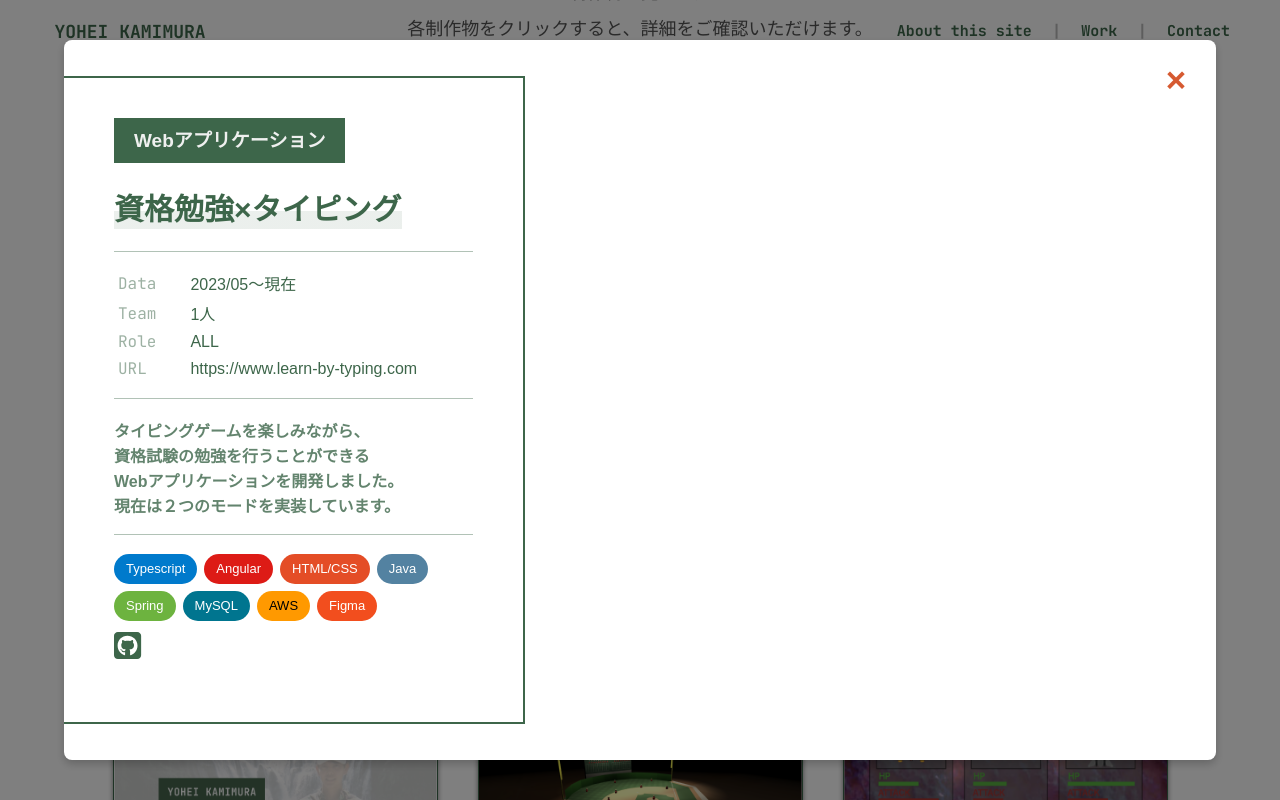
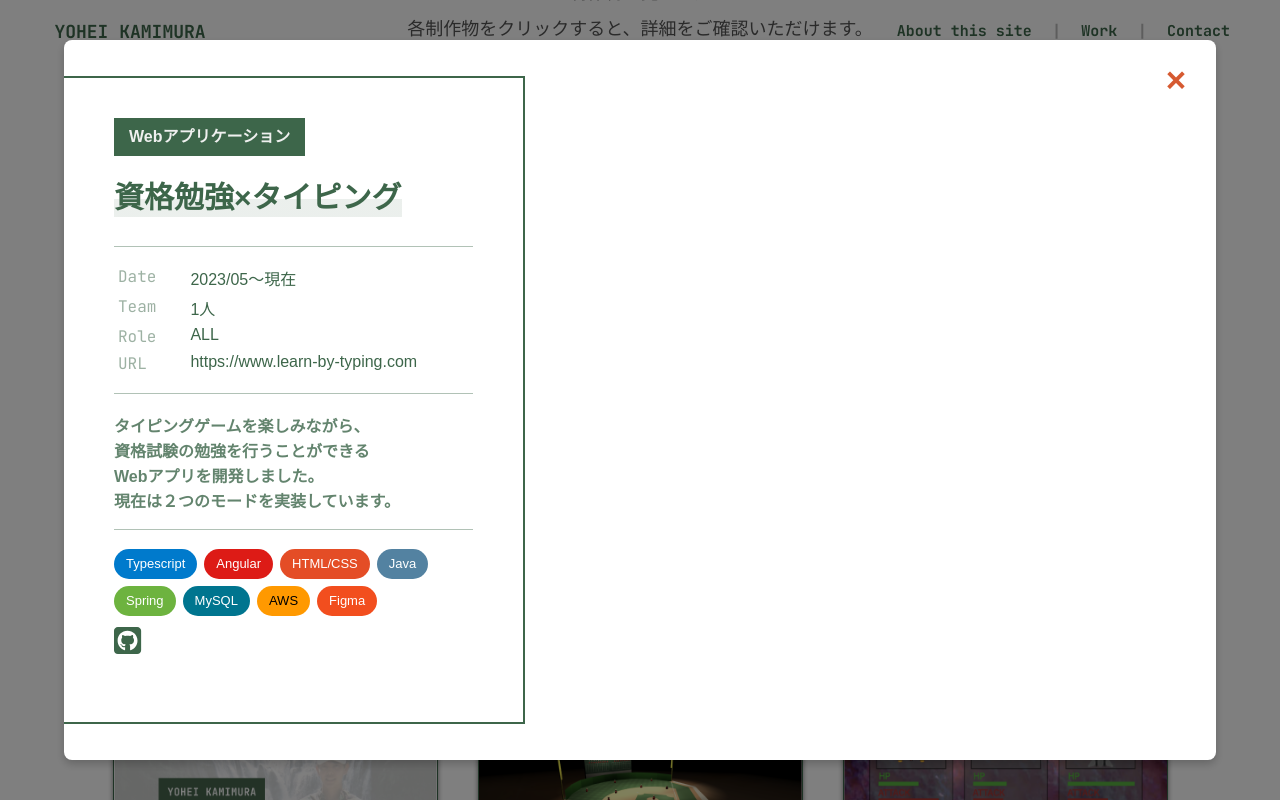
Before and after one commit to oh-my-kamimura/my-engineer-portfolio, a Next.js app: page / in a window 1280 px wide. Both pictures are taken after a click on the button 275 px from the left and 2469 px from the top of the page. Shown: the part 2069-2869 px from the top of the page. Built offline with nearby package versions, Linux system fonts and the light colour scheme; a web font is replaced by a local one.

Commit message:
add: 各モーダルごとに表示される内容が変わるように修正

```diff
--- a/src/app/components/Work.tsx
+++ b/src/app/components/Work.tsx
@@ -20,8 +20,12 @@ export default function Work() {
 						title: "資格勉強×タイピング",
 						platform: "Webアプリケーション",
 						usedService: ["Typescript", "Angular", "HTML/CSS", "Java", "Spring", "MySQL", "AWS", "Figma"],
-						description: "タイピングゲームを楽しみながら、¥n資格試験の勉強を行うことができる¥n Webアプリケーションを開発しました。¥n 現在は２つのモードを実装しています。",
-						githubUrl: "https://github.com/oh-my-kamimura/learn-by-typing/tree/master"
+						description: "タイピングゲームを楽しみながら、¥n資格試験の勉強を行うことができる¥n Webアプリを開発しました。¥n 現在は２つのモードを実装しています。",
+						githubUrl: "https://github.com/oh-my-kamimura/learn-by-typing/tree/master",
+						date: "2023/05〜現在",
+						team: "1人",
+						role: "ALL",
+						serviceUrl: "https://www.learn-by-typing.com"
 					}}
 				/>
 				<WorkCard
@@ -31,7 +35,10 @@ export default function Work() {
 						title: "研修生向けクイズサイト",
 						platform: "Webアプリケーション",
 						usedService: ["HTML/CSS", "Java", "Spring", "MySQL", "Figma"],
-						description: "新入社員研修中に開発したアプリケーションです。研修で学んだ内容をクイズ形式で振り返り、知識定着を促進するアプリケーションを開発し、社内で公開しました。"
+						description: "新入社員研修中に、有志を募って開発したWebアプリです。研修で学んだ内容をクイズ形式で振り返り、知識定着を促進するアプリです。社内で公開しました。",
+						date: "2022/6〜2022/7",
+						team: "3人",
+						role: "1. UI全般¥n2. クイズ機能、ランキング機能開発¥n3. デプロイ¥n4. スケジュール管理",
 					}}
 				/>
 				<WorkCard
@@ -42,7 +49,10 @@ export default function Work() {
 						platform: "モバイルアプリ【開発中】",
 						usedService: ["Typescript", "ReactNative", "Firebase", "Figma"],
 						description: "友人との日程調整をストレスフリーにする¥nモバイルアプリを開発しました。¥n友人同士の遊びの掲示板や、カレンダーに¥n基づいた回答機能などを備えています。",
-						githubUrl: "https://github.com/oh-my-kamimura/schedule-matching-app"
+						githubUrl: "https://github.com/oh-my-kamimura/schedule-matching-app",
+						date: "2024/6〜現在",
+						team: "2人",
+						role: "1. UI全般¥n2. ログイン、フレンド管理機能開発¥n3. イベント登録、調整機能開発¥n4. スケジュール管理",
 					}}
 				/>
 			</div>
@@ -55,7 +65,11 @@ export default function Work() {
 						platform: "Webサイト",
 						usedService: ["Typescript", "Next.js", "HTML/CSS", "Figma"],
 						description: "本サイトです。¥n自身の成果物をまとめました。",
-						githubUrl: "https://github.com/oh-my-kamimura/my-engineer-portfolio"
+						githubUrl: "https://github.com/oh-my-kamimura/my-engineer-portfolio",
+						date: "2024/11〜現在",
+						team: "1人",
+						role: "ALL",
+						serviceUrl: "https://oh-my-kamimura-portfolio.vercel.app"
 					}}
 				/>
 				<WorkCard
@@ -65,7 +79,10 @@ export default function Work() {
 						title: "野球版ゲーム",
 						platform: "Unityアプリケーション",
 						usedService: ["C#", "Unity"],
-						description: "Unityを使用して野球版ゲームを作成しました。¥nプログラムを用いて野球のルールを実装しました。"
+						description: "Unityを使用して野球版ゲームを作成しました。¥nプログラムを用いて野球のルールを実装しました。",
+						date: "2021/7〜2021/8",
+						team: "1人",
+						role: "ALL",
 					}}
 				/>
 				<WorkCard
@@ -75,7 +92,10 @@ export default function Work() {
 						title: "シューティングゲーム",
 						platform: "Webサイト",
 						usedService: ["HTML/CSS", "Javascript"],
-						description: "人生で初めて開発したWebサイトです。¥nプログラミングを好きになったきっかけでもあります。¥nシンプルなスクロール型シューティングゲームです。"
+						description: "人生で初めて開発したWebサイトです。¥nプログラミングを好きになったきっかけでもあります。¥nシンプルなスクロール型シューティングゲームです。",
+						date: "2020/11〜2020/12",
+						team: "1人",
+						role: "ALL",
 					}}
 				/>
 			</div>
--- a/src/app/components/WorkModal.tsx
+++ b/src/app/components/WorkModal.tsx
@@ -25,25 +25,40 @@ export default function Modal(props: {isOpen: boolean, onClose: () => void, cont
 					<table>
 						<tbody>
 							<tr>
-								<td className={styles.firstColumn}>Data</td>
-								<td className={styles.secondColumn}>2023/05〜現在</td>
+								<td className={styles.firstColumn}>Date</td>
+								<td className={styles.secondColumn}>
+									{props.content.date}
+								</td>
 							</tr>
 							<tr>
 								<td className={styles.firstColumn}>Team</td>
-								<td className={styles.secondColumn}>1人</td>
+								<td className={styles.secondColumn}>
+									{props.content.team}
+								</td>
 							</tr>
 							<tr>
 								<td className={styles.firstColumn}>Role</td>
-								<td className={styles.secondColumn}>ALL</td>
-							</tr>
-							<tr>
-								<td className={styles.firstColumn}>URL</td>
 								<td className={styles.secondColumn}>
-									<a href="https://www.learn-by-typing.com" target="_blank">
-										https://www.learn-by-typing.com
-									</a>
+									{props.content.role.split("¥n").map((line, index) => (
+										<React.Fragment key={index}>
+											{line}
+											<br />
+										</React.Fragment>
+									))}
 								</td>
 							</tr>
+							{props.content.serviceUrl ? (
+								<tr>
+									<td className={styles.firstColumn}>URL</td>
+									<td className={styles.secondColumn}>
+										<a href={props.content.serviceUrl} target="_blank">
+											{props.content.serviceUrl}
+										</a>
+									</td>
+								</tr>
+							) : (
+								<></>
+							)}
 						</tbody>
 					</table>
 					<div className={styles.divideLine}/>
--- a/src/app/types/work.ts
+++ b/src/app/types/work.ts
@@ -5,5 +5,9 @@ export type WorkType = {
     platform: string;
     usedService: string[];
     description: string;
-    githubUrl?: string; // オプショナルなプロパティ
+    githubUrl?: string;
+	date: string;
+	team: string;
+	role: string;
+	serviceUrl?: string;
 };
--- a/src/styles/WorkModal.module.scss
+++ b/src/styles/WorkModal.module.scss
@@ -31,18 +31,18 @@
 			border-bottom: 2px solid var(--foreground);
 			.platform {
 				display: inline-block;
-				padding: 0 20px;
-				height: 45px;
-				line-height: 45px;
+				padding: 0 15px;
+				margin: 0 100px 15px 0;
+				height: 38px;
+				line-height: 38px;
 				text-align: center;
-				font-size: 19px;
+				font-size: 16px;
 				font-weight: 700;
 				background-color: var(--foreground);
 				color: var(--font-color-reverse);
-				margin-bottom: 20px;
 			}
 			.title {
-				margin: 2px 0 7px;
+				margin: 2px 0 14px;
 				padding: 0;
 			}
 			.divideLine {
@@ -52,6 +52,7 @@
 				opacity: 0.4;
 			}
 			td {
+				vertical-align: top;
 				padding: 2px;
 			}
 			.firstColumn {
```
